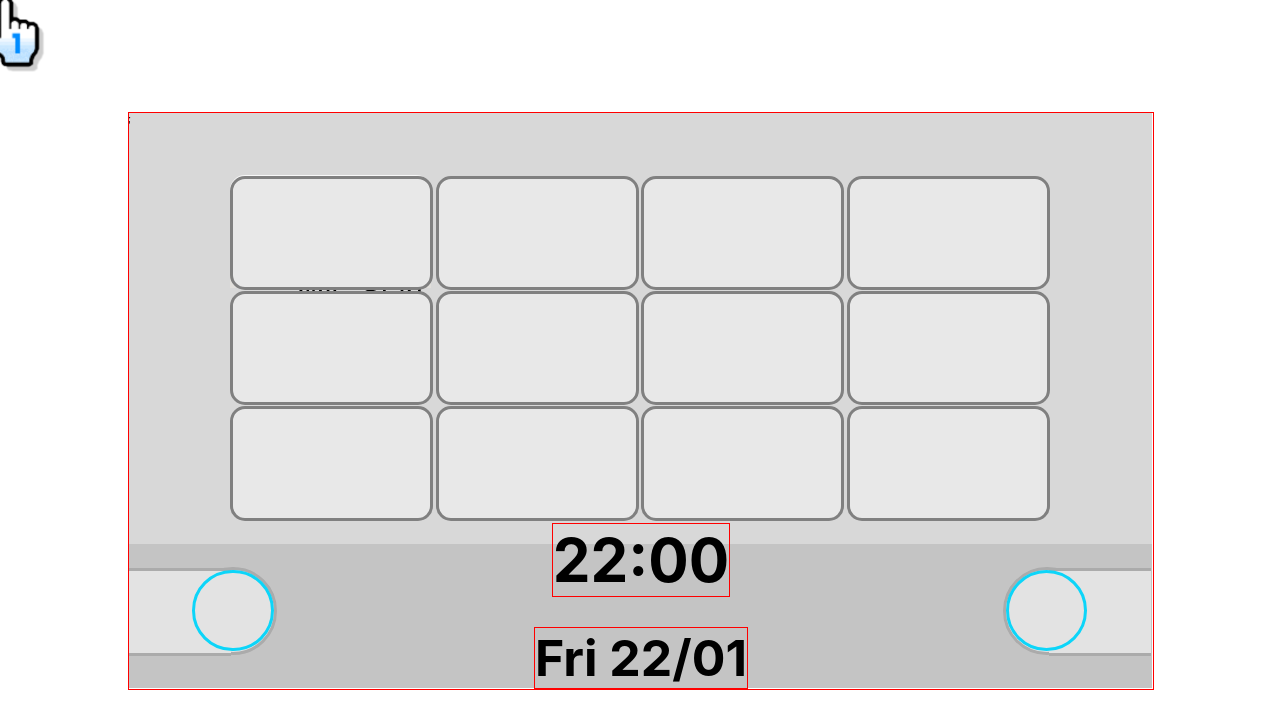
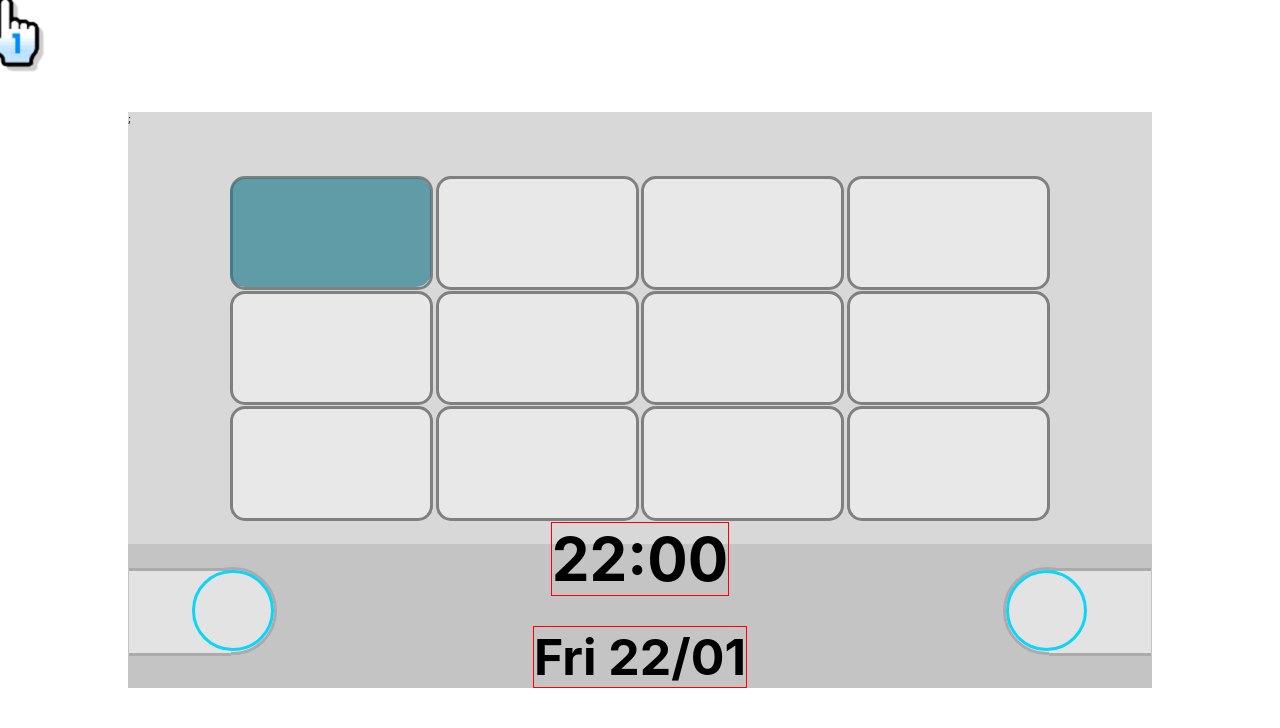
Before and after one commit to ethanloewen/wii-menu, a React (Create React App) app: page / in a window 1280 px wide. Shown: the top 728 px of the page. Built offline with nearby package versions, Linux system fonts and the light colour scheme.

Commit message:
Begin fixing panel size/comment in _vars

```diff
--- a/src/components/Fullscreen.scss
+++ b/src/components/Fullscreen.scss
@@ -6,30 +6,34 @@
     height: 100%;
     width: 100%;
     background-color: none;
-    z-index: 1;
+    z-index: 100;
     position: relative;
 
     .anim-panel {
         // animation: p1 5s forwards;
         position: relative;
         border-radius: 15px;
-        background-color: rgba(248, 248, 248, 1);
-        height: 19.5%;
-        width: 19.6%;
-        margin-left: 10%;
-        margin-top: 6.2%;
-
+        background-color: rgb(37, 125, 140);
         display: flex;
         align-items: center;
         justify-content: center;
 
+        height: 19%;
+        width: 19.6%;
+        margin-left: 10%;
+        margin-top: 6.4%;
+
+        opacity: 0.7;
+
         .buttons-container {
+            opacity: 0;
+
             width: 100%;
             height: 100%;
             display: flex;
             flex-direction: column;
             align-items: center;
-            justify-content:end;
+            justify-content: flex-end;
 
             .buttons {
                 position: relative;
@@ -50,7 +54,7 @@
                     height: 50%;
                     border-radius: 125px;
                     border: 0.3rem solid rgb(12, 213, 249);
-                    font-size: 3rem;
+                    font-size: 0.1rem;
                 }
             }
         }
--- a/src/components/MenuContainer.scss
+++ b/src/components/MenuContainer.scss
@@ -183,7 +183,6 @@ $hudheight: 25%;
     z-index: 99;
     width: 100%;
     height: 100%;
-    border: 1px solid red;
     // display: flex;
     // justify-content: center;
     // align-items: center;
--- a/src/partials/_variables.scss
+++ b/src/partials/_variables.scss
@@ -1,4 +1,4 @@
-// list of all possible panel positions
+// list of all possible panel positions (length will determine # of anims generated)
 $panelPositions: (
     p1: (
         10%,
```
